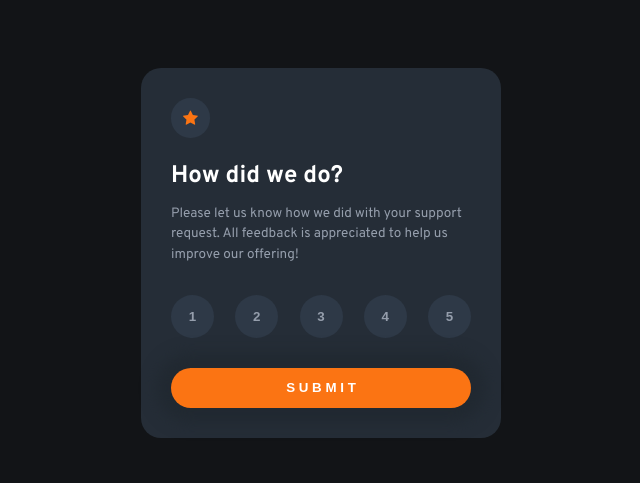
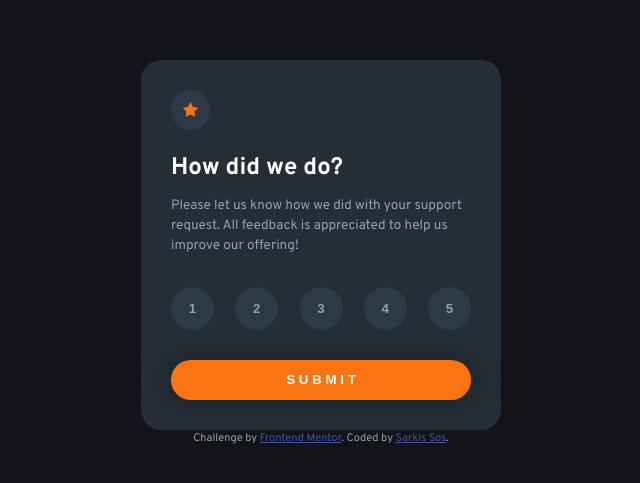
Before and after one commit to Sarkis-S/interactive-rating-component, a React (Create React App) app: page / in a window 1280 px wide. Shown: the part 147-630 px from the top of the page, without its empty margins (319-959 px from the left). Built offline with nearby package versions, Linux system fonts and the light colour scheme.

Commit message:
Code clean up with notes for rendering

```diff
--- a/src/App.jsx
+++ b/src/App.jsx
@@ -25,14 +25,12 @@ class App extends Component {
     this.setState({ isActive: e.target.id });
   }
 
+  // The render method will return 1 of 2 components depending if the user submitted a rating or not
+  // We are using a ternary operator here. By default isSubmitted is false on line 13
   render() {
     return (this.state.isSubmitted === false) ?
-      (<main className="App">
-        <SubmitCard isActive={this.state.isActive} handleRating={this.handleRating} handleSubmit={this.handleSubmit} />
-      </main>) :
-      (<main className="App">
-        <ThankYouCard rating={this.state.rating} />
-      </main>);
+      (<SubmitCard isActive={this.state.isActive} handleRating={this.handleRating} handleSubmit={this.handleSubmit} />) :
+      (<ThankYouCard rating={this.state.rating} />);
   }
 }
 
--- a/src/components/SubmitCard.jsx
+++ b/src/components/SubmitCard.jsx
@@ -2,11 +2,10 @@ import React from 'react';
 
 const SubmitCard = ({ handleRating, handleSubmit, isActive }) => {
   return (
+    <main className="App">
       <div className="submit-container">
-      <span className="fa fa-star checked"></span><br />
-
+        <span className="fa fa-star checked"></span>
         <h1>How did we do?</h1>
-
         <h2>Please let us know how we did with your support request. All feedback is appreciated to help us improve our offering!</h2>
 
         <div className="btn">
@@ -34,15 +33,14 @@ const SubmitCard = ({ handleRating, handleSubmit, isActive }) => {
         </div>
 
         <button className="submit-btn" type="submit" onClick={handleSubmit}>S U B M I T</button>
+      </div>
 
-      {/* Rating state end */}
-
-      {/* <div className="attribution">
-        Challenge by <a href="https://www.frontendmentor.io?ref=challenge"target="_blank">Frontend Mentor</a>.
-        Coded by <a href="#">Your Name Here</a>.
-      </div> */}
+      <div className="attribution">
+        Challenge by <a href="https://www.frontendmentor.io?ref=challenge" rel="noreferrer" target="_blank">Frontend Mentor</a>.
+        Coded by <a href="https://www.frontendmentor.io/profile/Sarkis-S">Sarkis Sos</a>.
       </div>
-  )
+    </main>
+  );
 }
 
 export default SubmitCard;
--- a/src/components/ThankYouCard.jsx
+++ b/src/components/ThankYouCard.jsx
@@ -2,16 +2,16 @@ import illustration from '../images/illustration-thank-you.svg';
 
 const ThankYouCard = ({ rating }) => {
   return (
+    <main className="App">
       <div className="thank-you-container">
         <img className="illustration" src={illustration} alt="thank you illustration"></img>
         <h1 className="selection">You selected {rating} out of 5</h1>
-
         <h2 className="thank-you">Thank you!</h2>
-
         <h2>We appreciate you taking the time to give a rating. If you ever need more support,
         don’t hesitate to get in touch!</h2>
       </div>
-  )
+    </main>
+  );
 }
 
 export default ThankYouCard;
```
Lines whose indentation alone changed are shown as unchanged.
